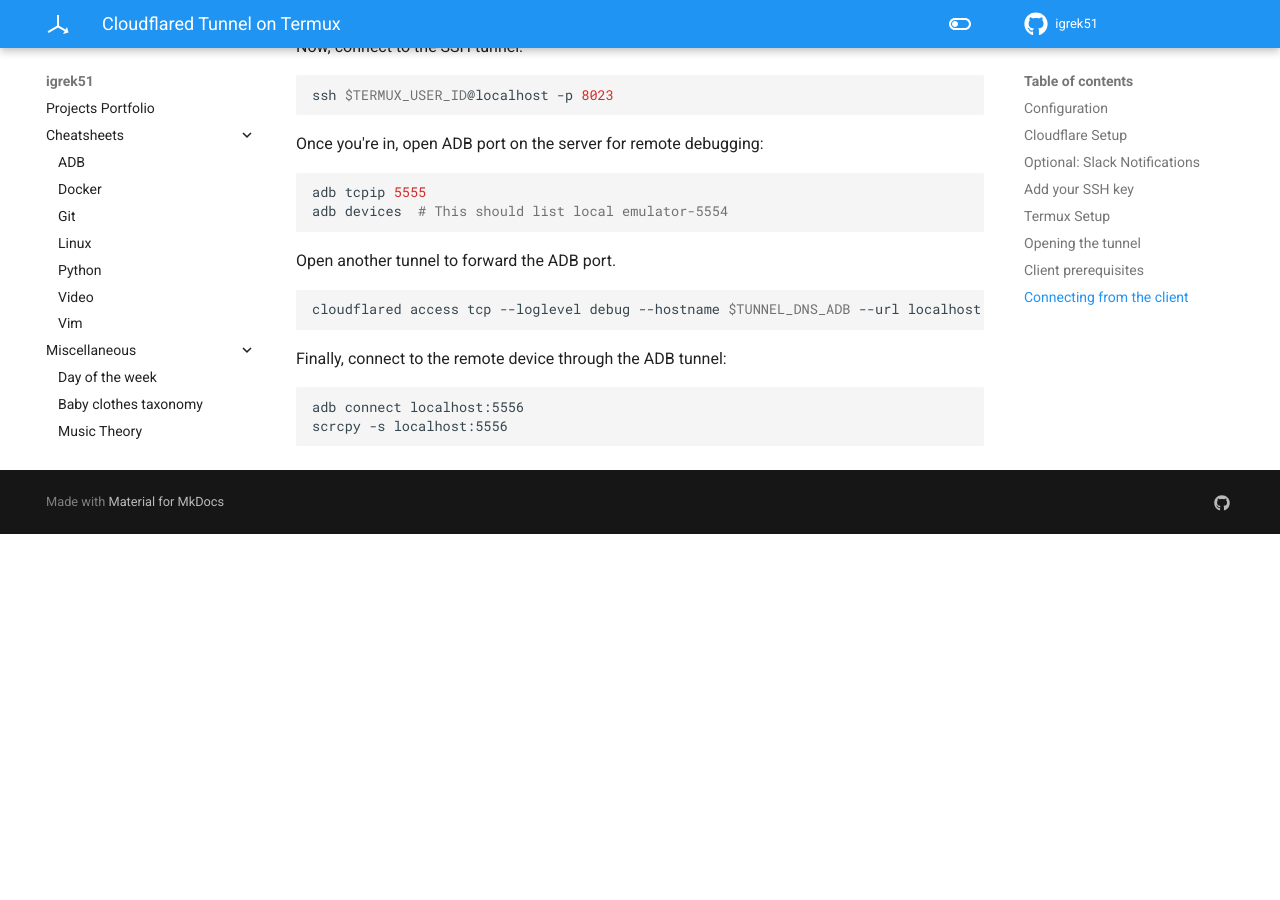
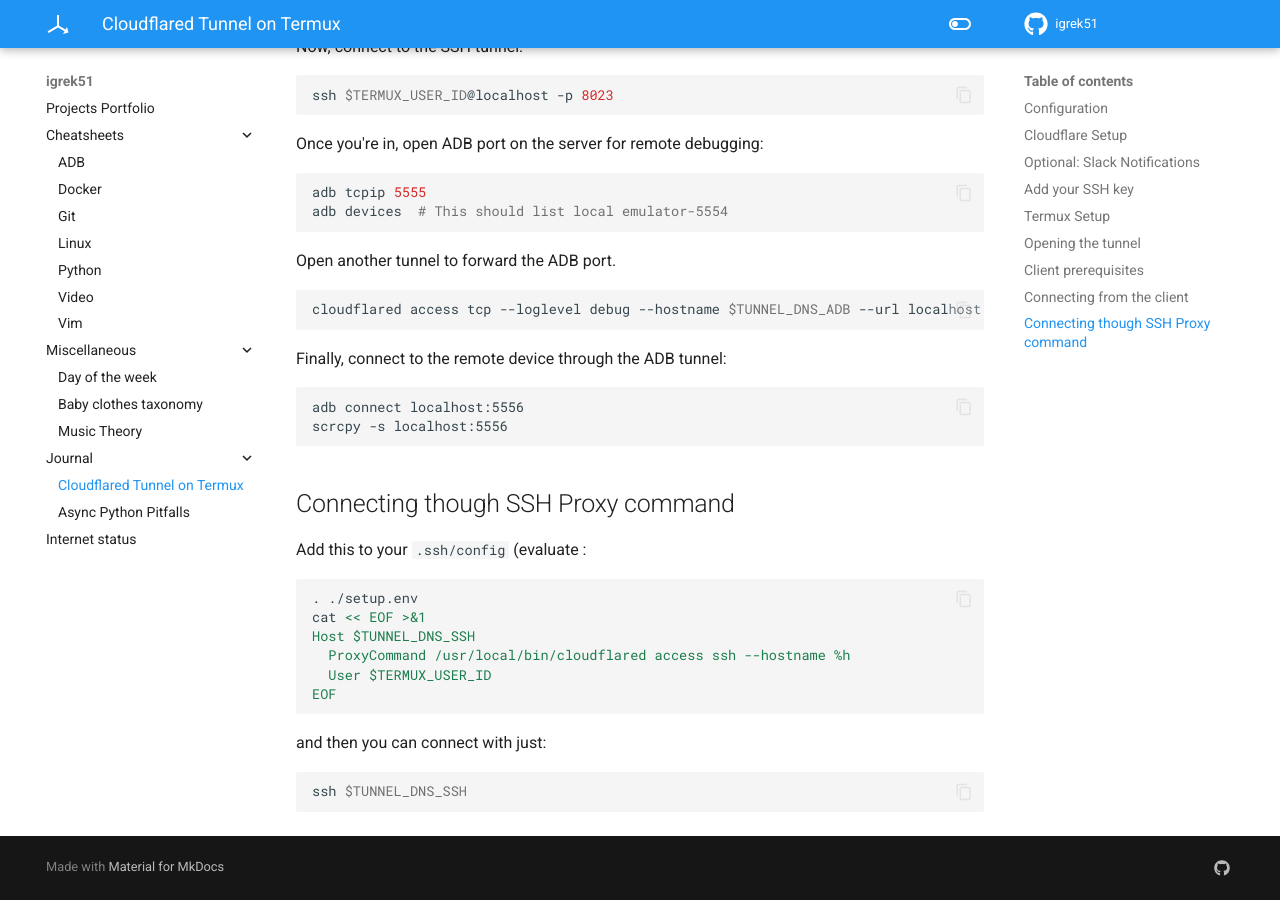
Before and after one commit to igrek51/igrek51.github.io, an MkDocs documentation site: the page built from docs/journal/termux-tunnel.md, in a window 1280 px wide and 900 px high, scrolled down 6046 px. Built offline with MkDocs 1.6.1 and Material for MkDocs 9.7.7, drawn with Linux system fonts in a browser that asks for light colours; before the commit the page ends 6580 px from its top, so only the background shows below that.

Commit message:
UPdate termux tunnel

````diff
--- a/docs/journal/termux-tunnel.md
+++ b/docs/journal/termux-tunnel.md
@@ -296,3 +296,18 @@
 adb connect localhost:5556
 scrcpy -s localhost:5556
 ```
+
+## Connecting though SSH Proxy command
+Add this to your `.ssh/config` (evaluate :
+```sh
+. ./setup.env
+cat << EOF >&1
+Host $TUNNEL_DNS_SSH
+  ProxyCommand /usr/local/bin/cloudflared access ssh --hostname %h
+  User $TERMUX_USER_ID
+EOF
+```
+and then you can connect with just:
+```sh
+ssh $TUNNEL_DNS_SSH
+```
--- a/mkdocs.yml
+++ b/mkdocs.yml
@@ -27,6 +27,7 @@
     code: Roboto Mono
   features:
     - navigation.expand
+    - content.code.copy
 markdown_extensions:
   - admonition
   - pymdownx.highlight:
````
